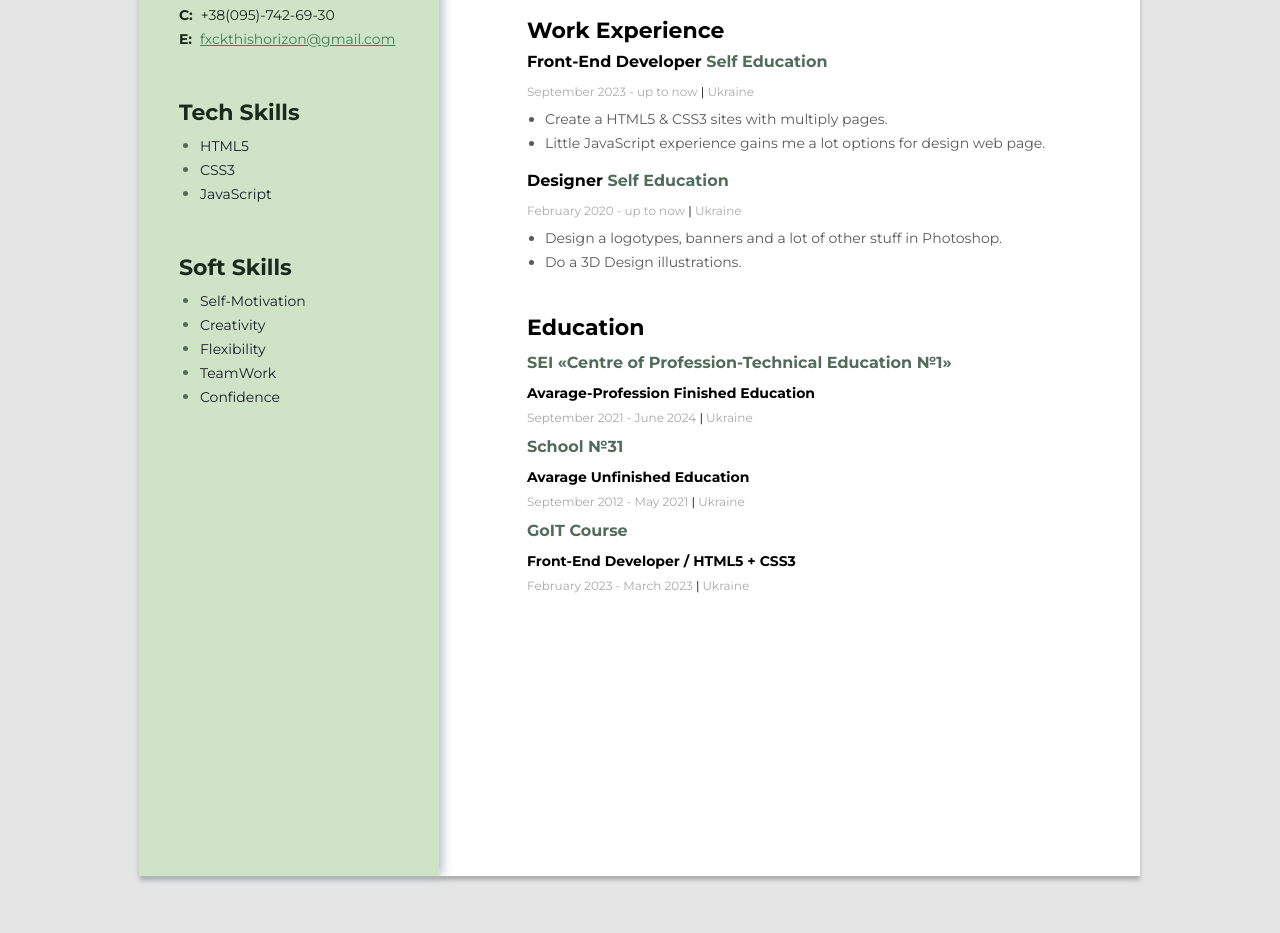
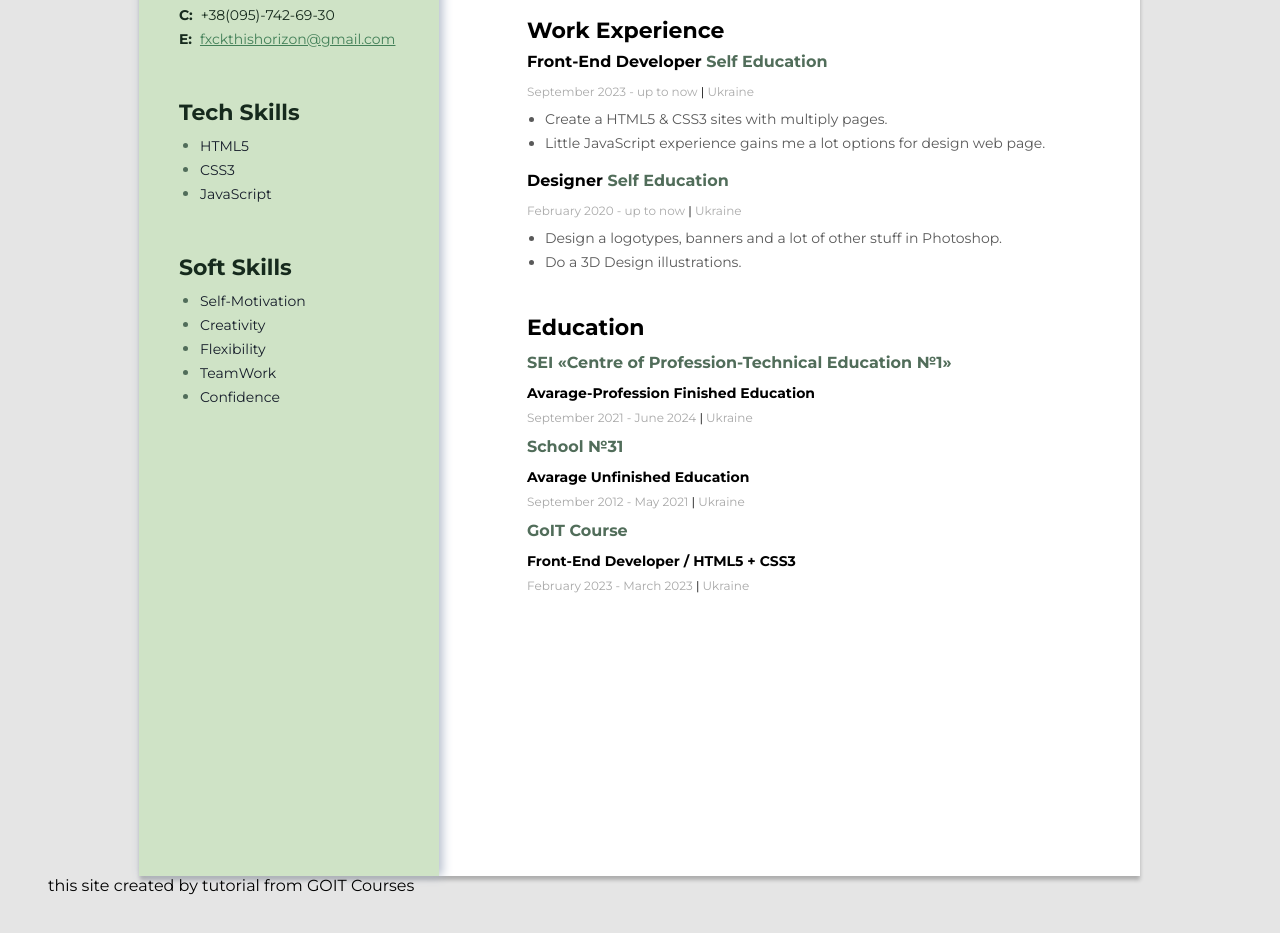
Before and after one commit to hxrizxnqq/my-resume, a plain HTML site: page index.html in a window 1280 px wide. Shown: the part 472-1405 px from the top of the page. Drawn offline with Linux system fonts and the light colour scheme.

Commit message:
added footer

```diff
--- a/index.html
+++ b/index.html
@@ -153,5 +153,5 @@
         </aside>
     </div>
 </body>
-
+<footer>this site created by tutorial from GOIT Courses</footer>
 </html>
```
